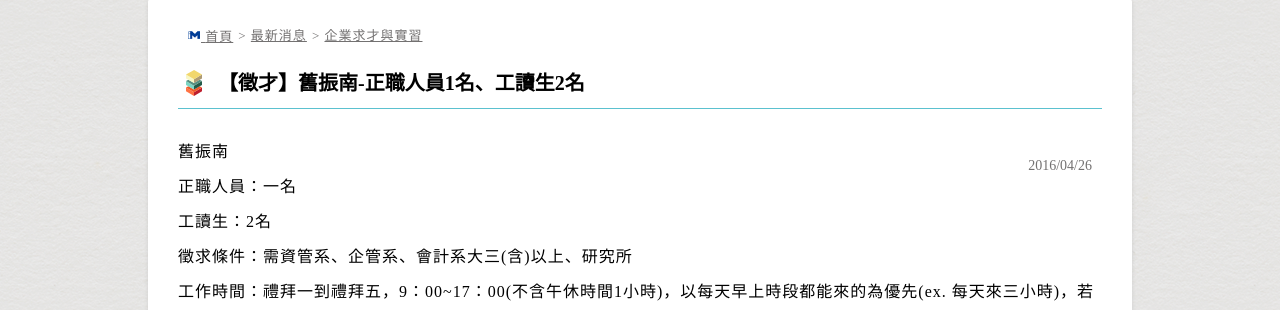
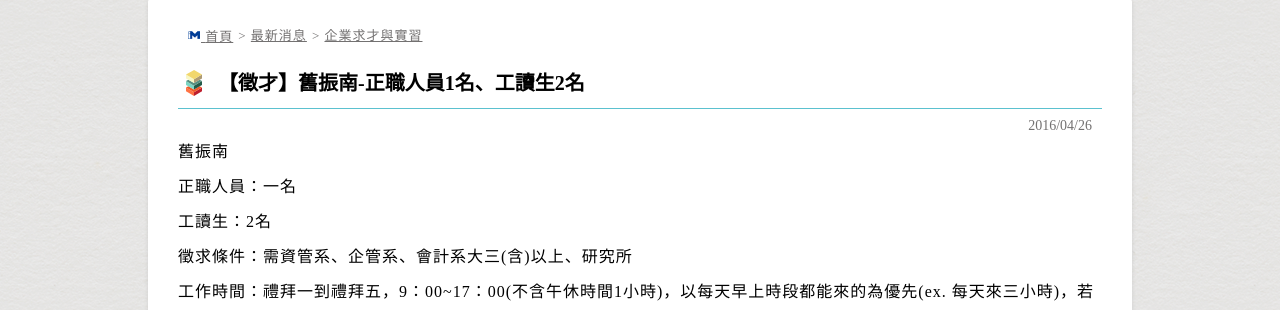
Before and after one commit to tacheng9502/NUKIM, a PHP site: page /news.html in a window 1280 px wide. Shown: the part 171-481 px from the top of the page. Run offline with PHP 8.4, Linux system fonts and the light colour scheme.

Commit message:
FIXED: wrong position at single.php

```diff
--- a/stylesheet/style.css
+++ b/stylesheet/style.css
@@ -258,7 +258,7 @@ ul.social_nav li{
 
 .date {
 	position: absolute;
-	top: 160px;
+	top: 120px;
 	right: 40px;
 	font-size: 14px;
 	color: #737171;
```
